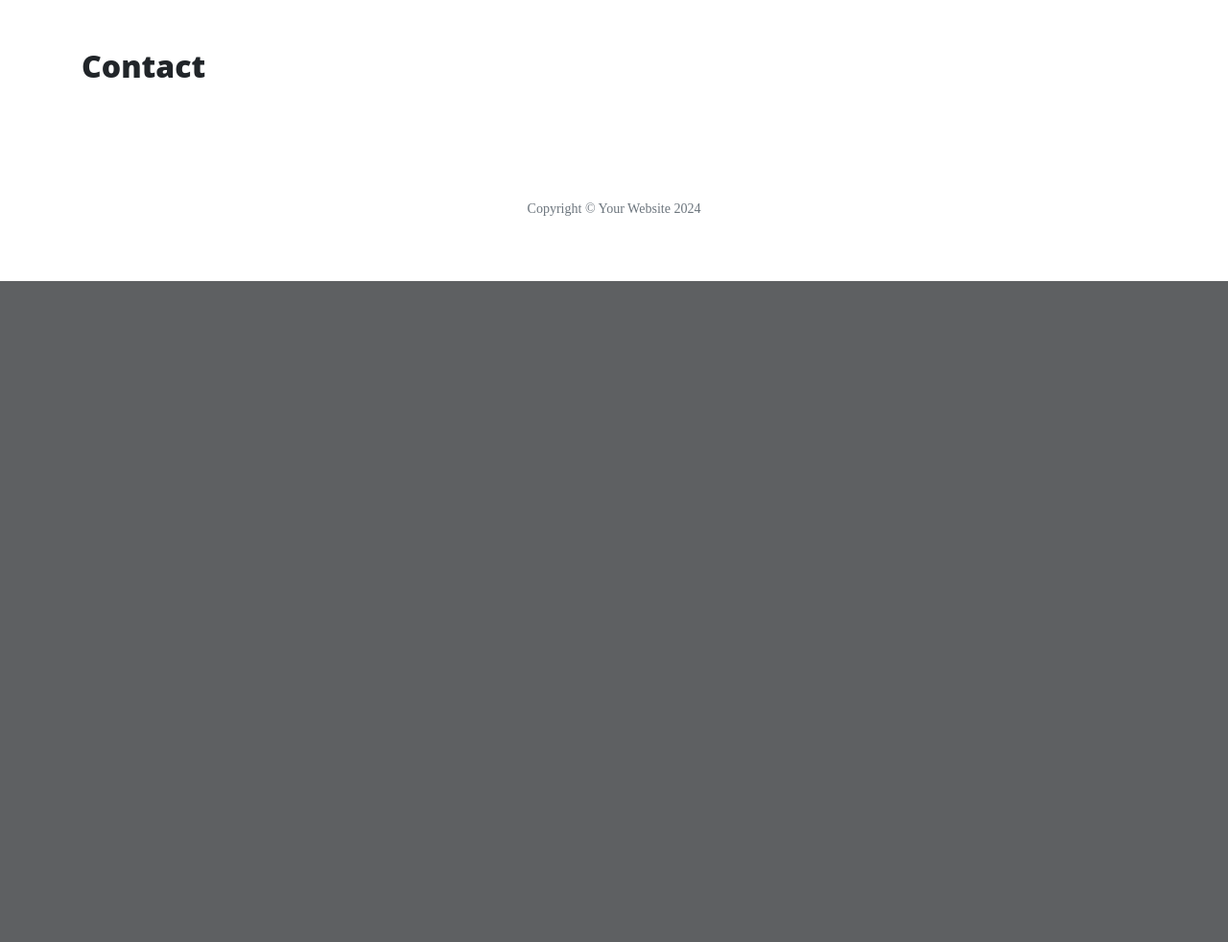
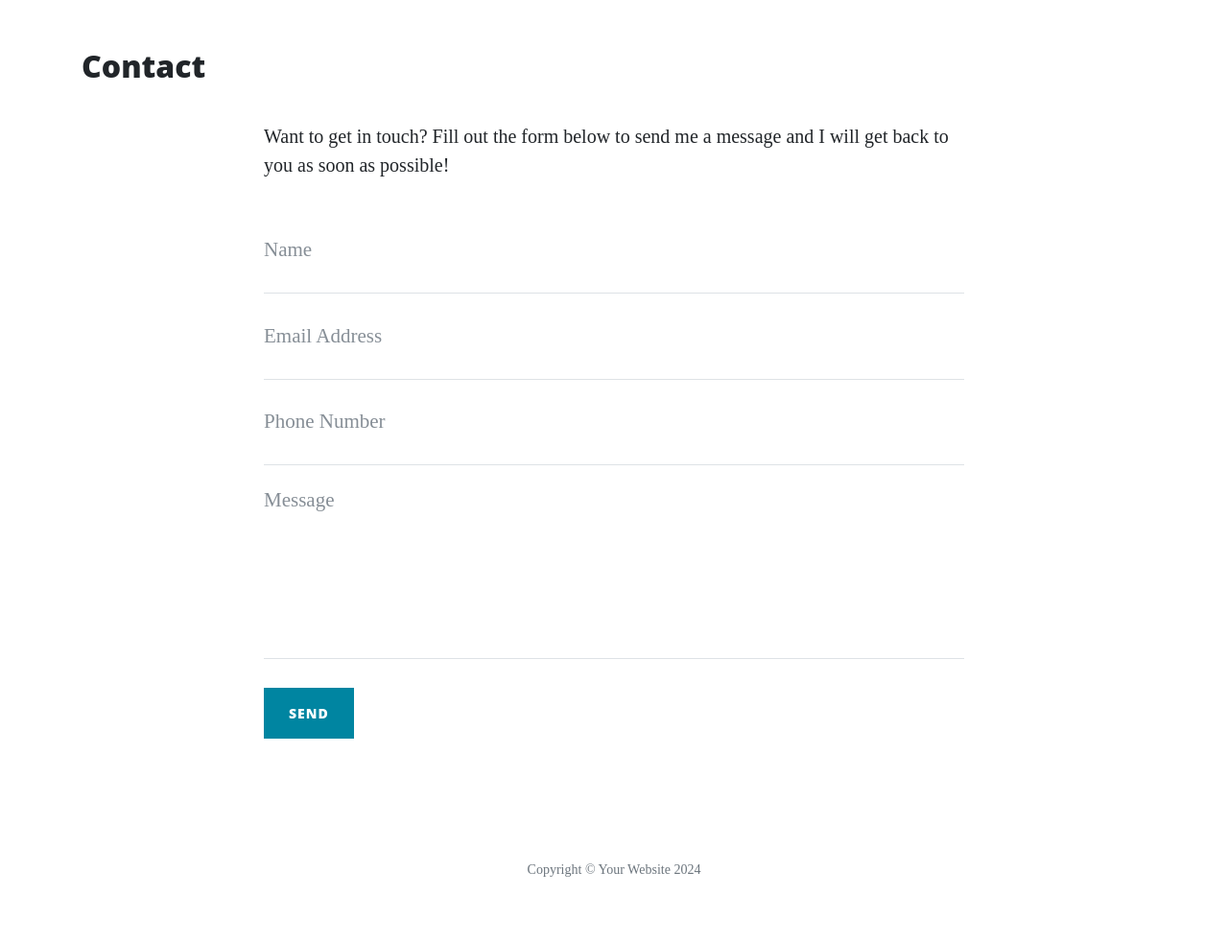
Before and after one commit to GeorgeBarh/thorin-flask-app, a Flask app: page /contact in a window 1280 px wide. Shown: the part 628-1610 px from the top of the page at 96% size. Before the commit the page ends 921 px from the top, so only its background shows below. Run offline with Flask 3, Linux system fonts and the light colour scheme; some libraries are stand-ins or nearby versions.

Commit message:
add flash message when the user submits the form

```diff
--- a/run.py
+++ b/run.py
@@ -1,9 +1,12 @@
 import os
 import json
-from flask import Flask, render_template
+from flask import Flask, render_template, request, flash
+if os.path.exists("env.py"):
+    import env
 
 
 app = Flask(__name__)
+app.secret_key = os.environ.get("SECRET_KEY")
 
 
 @app.route("/")
@@ -29,8 +32,10 @@ def about_member(member_name):
     return render_template("member.html", member=member)
 
 
-@app.route("/contact")
+@app.route("/contact", methods={"GET", "POST"})
 def contact():
+    if request.method == "POST":
+        flash("Thanks {}, we have received your message!".format(request.form.get("name")))
     return render_template("contact.html", page_title = "Contact")
 
 
@@ -42,5 +47,5 @@ def careers():
 if __name__ == "__main__":
     app.run(
         host=os.environ.get("IP", "0.0.0.0"),
-        port=int(os.environ.get("PORT", "5000")),
+        port=int(os.environ.get("PORT", "8080")),
         debug=True)
--- a/templates/contact.html
+++ b/templates/contact.html
@@ -3,4 +3,61 @@
 
 <h2>{{ page_title }}</h2>
 
+<div class="row">
+    <div class="col-lg-8 col-md-10 mx-auto">
+
+        {% with messages = get_flashed_messages() %}
+        {% if messages %}
+        <ul class="flashes">
+            {% for message in messages %}
+            <li>{{ message }}</li>
+            {% endfor %}
+        </ul>
+        {% endif %}
+        {% endwith%}
+
+        <p>Want to get in touch? Fill out the form below to send me a message and I will get back to you as soon as
+            possible!</p>
+        <form method="POST" name="sentMessage" id="contactForm" novalidate>
+            <div class="control-group">
+                <div class="form-group floating-label-form-group controls">
+                    <label>Name</label>
+                    <input type="text" class="form-control" placeholder="Name" name="name" id="name" required
+                        data-validation-required-message="Please enter your name.">
+                    <p class="help-block text-danger"></p>
+                </div>
+            </div>
+            <div class="control-group">
+                <div class="form-group floating-label-form-group controls">
+                    <label>Email Address</label>
+                    <input type="email" class="form-control" placeholder="Email Address" name="email" id="email"
+                        required data-validation-required-message="Please enter your email address.">
+                    <p class="help-block text-danger"></p>
+                </div>
+            </div>
+            <div class="control-group">
+                <div class="form-group col-xs-12 floating-label-form-group controls">
+                    <label>Phone Number</label>
+                    <input type="tel" class="form-control" placeholder="Phone Number" name="phone" id="phone" required
+                        data-validation-required-message="Please enter your phone number.">
+                    <p class="help-block text-danger"></p>
+                </div>
+            </div>
+            <div class="control-group">
+                <div class="form-group floating-label-form-group controls">
+                    <label>Message</label>
+                    <textarea rows="5" class="form-control" placeholder="Message" name="message" id="message" required
+                        data-validation-required-message="Please enter a message."></textarea>
+                    <p class="help-block text-danger"></p>
+                </div>
+            </div>
+            <br>
+            <div id="success"></div>
+            <div class="form-group">
+                <button type="submit" class="btn btn-primary" id="sendMessageButton">Send</button>
+            </div>
+        </form>
+    </div>
+</div>
+
 {% endblock %}
```
Also changed, not shown: 1 other file.
